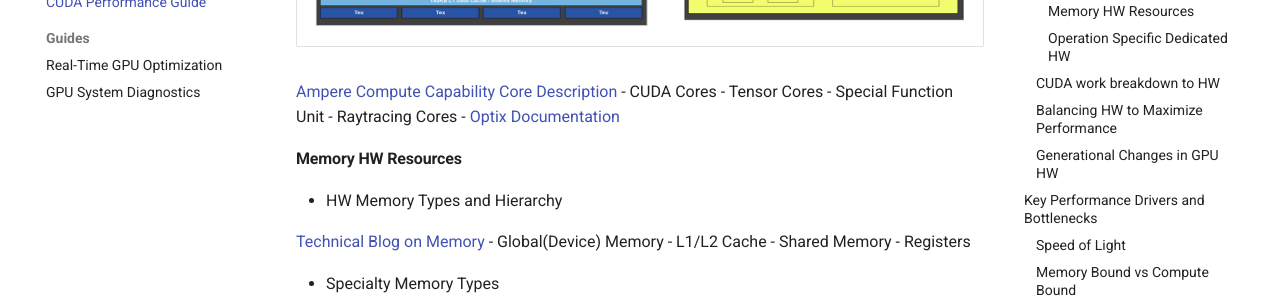
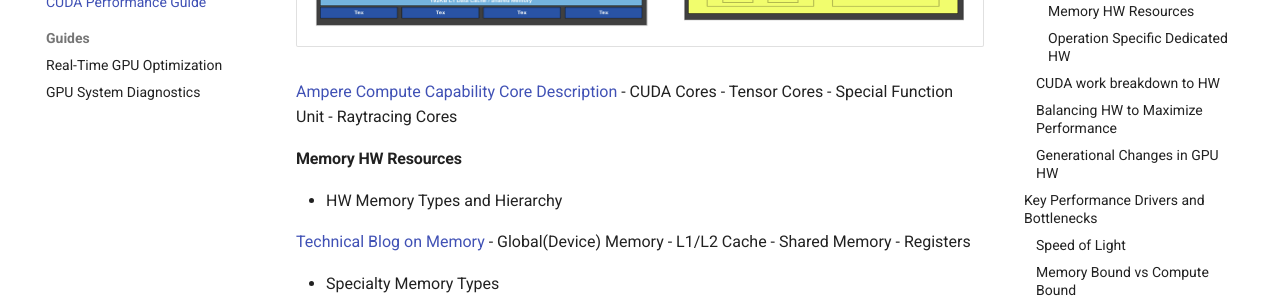
Before and after one commit to tylera-nvidia/gpuStarterResources, an MkDocs documentation site: the page built from docs/cuda-performance-guide.md, in a window 1280 px wide and 900 px high, scrolled down 718 px. Shown: the part 178-478 px from the top of the window. Built offline with MkDocs 1.6.1 and Material for MkDocs 9.7.7, drawn with Linux system fonts in a browser that asks for light colours; comment, search, counter and statistics services are not loaded; some of the changed text lies outside the part shown.

Commit message:
fixing links:

```diff
--- a/docs/cuda-performance-guide.md
+++ b/docs/cuda-performance-guide.md
@@ -15,7 +15,6 @@
 - Tensor Cores
 - Special Function Unit
 - Raytracing Cores
-   - [Optix Documentation](https://raytracing-docs.nvidia.com/optix8/index.html)
 #### Memory HW Resources
 
 - HW Memory Types and Hierarchy
@@ -250,7 +249,7 @@
 - [Example 2](https://github.com/tylera-nvidia/gpuStarterResources/tree/main/examples/example_2)
 
 ### Example 3: Optimizing Plan Creation for cuFFT
-- [FFT Sizing Benchmark](https://github.com/tylera-nvidia/fftSizing)
+- FFT Sizing Benchmark: https://github.com/tylera-nvidia/fftSizing
 
 ### Example 4: using cuBlasLT Auto Tuning
 - [cuBLASLt Optimization](https://developer.nvidia.com/blog/introducing-grouped-gemm-apis-in-cublas-and-more-performance-updates/)
```
Also changed, not shown: README.md (+1 -5 lines).
